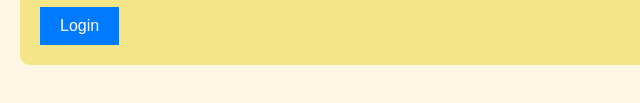
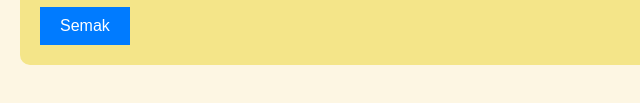
Before and after one commit to A6B389F1292D0AFCCA/TnVydWwgSHVzbmEgQmludGEgT3NtYW4, a plain HTML site: page index.html in a window 1280 px wide. Shown: the part 235-338 px from the top of the page, 0-640 px from the left. Drawn offline with Linux system fonts and the light colour scheme.

Commit message:
Update index.html

```diff
--- a/index.html
+++ b/index.html
@@ -97,7 +97,7 @@
             <p id="error" class="error-msg">Sila pastikan angka giliran adalah dalam format AB123A123!</p>
         </div>
 
-        <button class="login-btn" onclick="checkPassword()">Login</button>
+        <button class="login-btn" onclick="checkPassword()">Semak</button>
     </div>
 
     <script>
```
